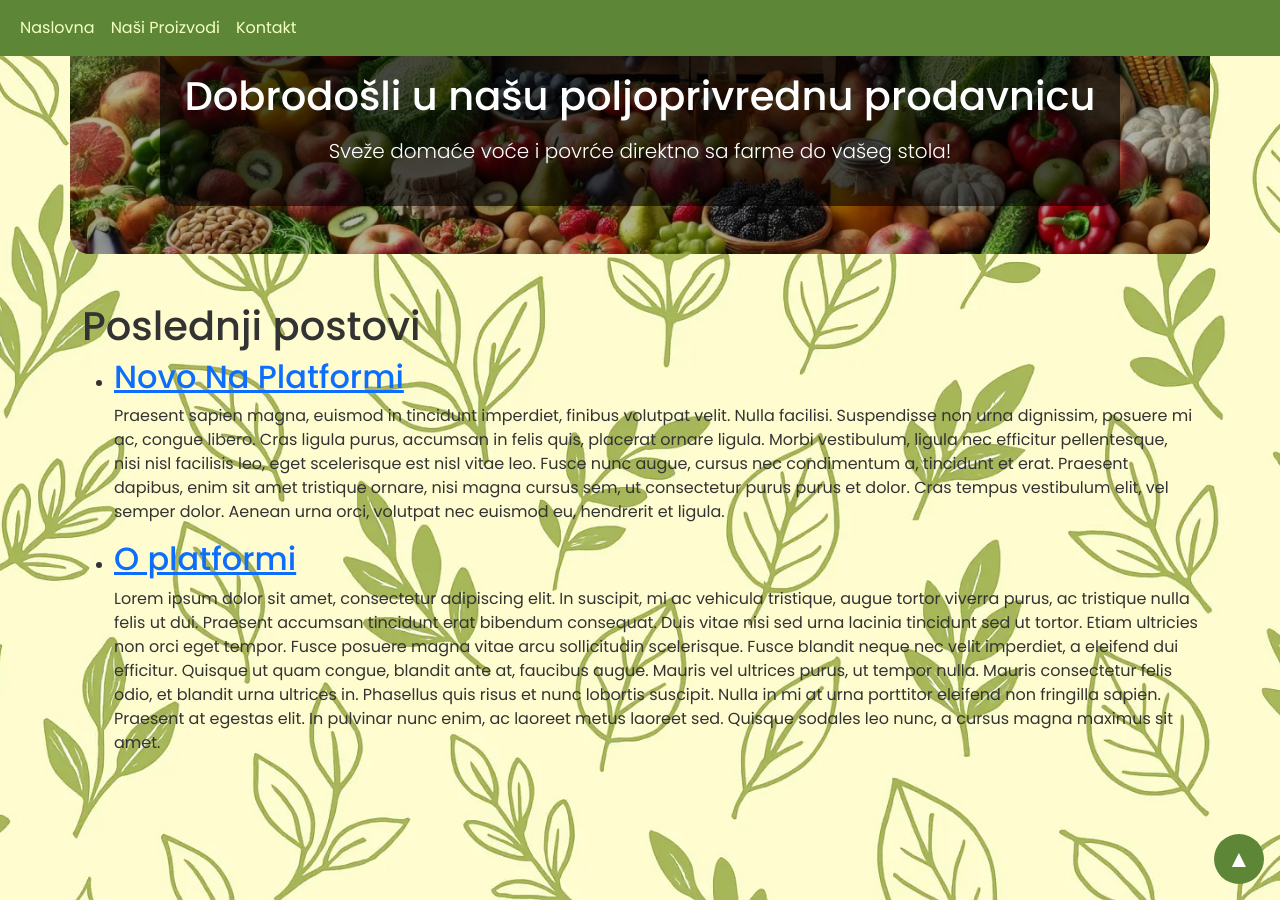
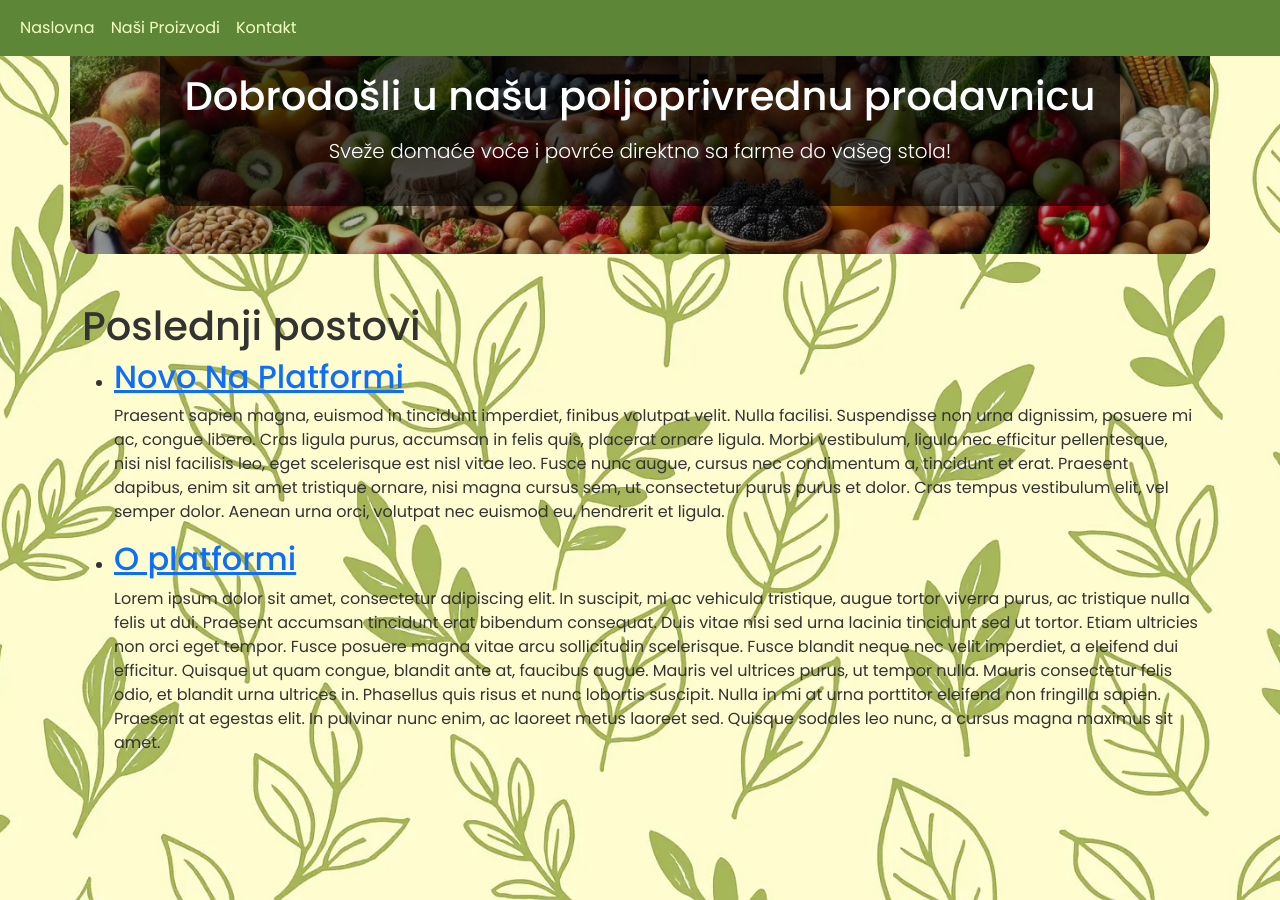
Before and after one commit to vladan-d-masic/lite-page-green-template, a Jekyll site: the page built from blog.html, in a window 1280 px wide. Built offline with Jekyll 4.4.1, drawn with Linux system fonts in a browser that asks for light colours.

Commit message:
Add effects for Back to Top Button

```diff
--- a/assets/css/styles.css
+++ b/assets/css/styles.css
@@ -337,4 +337,16 @@
   opacity: 0;
 }
 
+#backToTop {
+  opacity: 0;
+  visibility: hidden;
+  transition: opacity 0.4s ease, visibility 0.4s ease;
+  z-index: 999;
+}
+
+#backToTop.show {
+  opacity: 1;
+  visibility: visible;
+}
+
 /* https://colorhunt.co/palette/5d8736809d3ca9c46cf4ffc3 */
```
Also changed, not shown: _layouts/default.html (+11 -0 lines).
